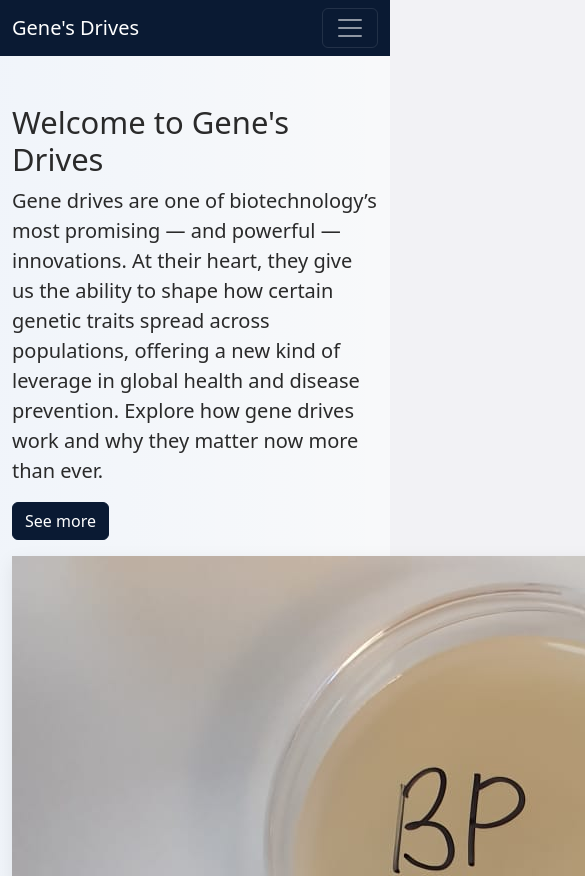
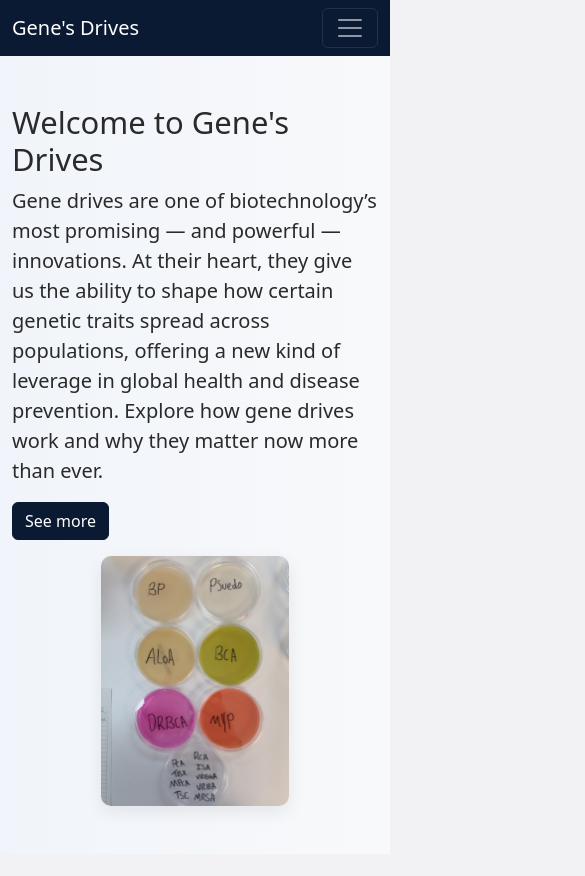
Before and after one commit to Wagadaddy/Gene-s-Drives, a plain HTML site: page index.html in a window 390 px wide. Shown: the top 876 px of the page, 585 px wide, since content can reach past the window. Drawn offline with nearby package versions, Linux system fonts and the light colour scheme; a small style sheet from the web is missing.

Commit message:
Update styles.css

```diff
--- a/styles.css
+++ b/styles.css
@@ -18,21 +18,22 @@ img {
   }
 }
 
-/* HERO IMAGE FIX */
-.hero {
-  position: relative;
-  text-align: center;
-  overflow: hidden;       /* ensures image doesn’t overflow */
+/* HERO IMAGE FIX FOR BOOTSTRAP GRID */
+header .col-md-5 img {
+  max-height: 400px;   /* limits vertical size */
+  width: auto;         /* keeps aspect ratio */
+  max-width: 100%;     /* stays inside column */
+  object-fit: cover;   /* crops image if too tall */
+  border-radius: 10px; /* optional rounded corners */
+  display: block;
+  margin: 0 auto;      /* centers image in column */
 }
 
-.hero img {
-  width: 100%;
-  height: 400px;          /* fixed height for hero */
-  object-fit: cover;      /* crop/scale image to cover container */
-  display: block;
-  margin: 0 auto;
-  max-width: 100%;
-  border-radius: 10px;
+/* Responsive adjustment */
+@media (max-width: 768px) {
+  header .col-md-5 img {
+    max-height: 250px; /* reduce height on smaller screens */
+  }
 }
 
 /* Navbar */
```
